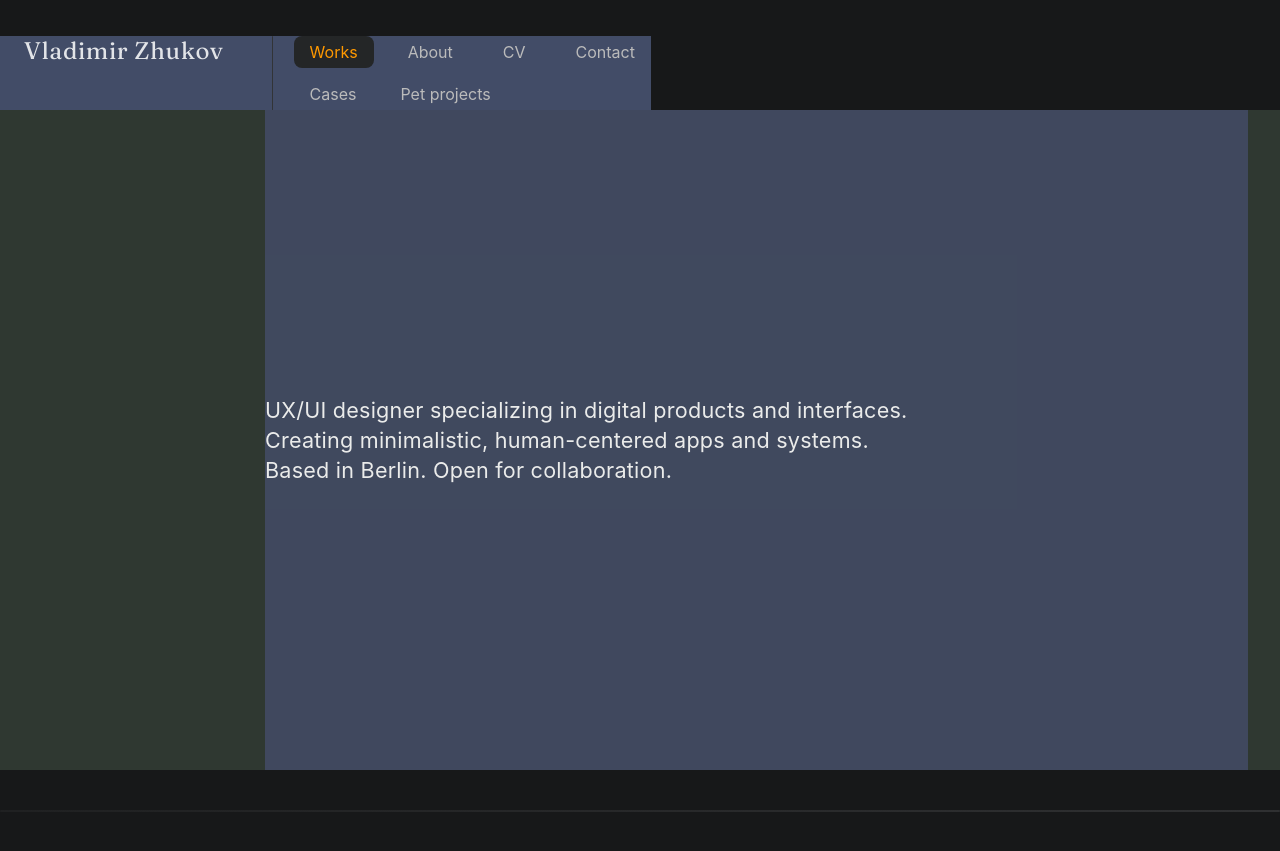
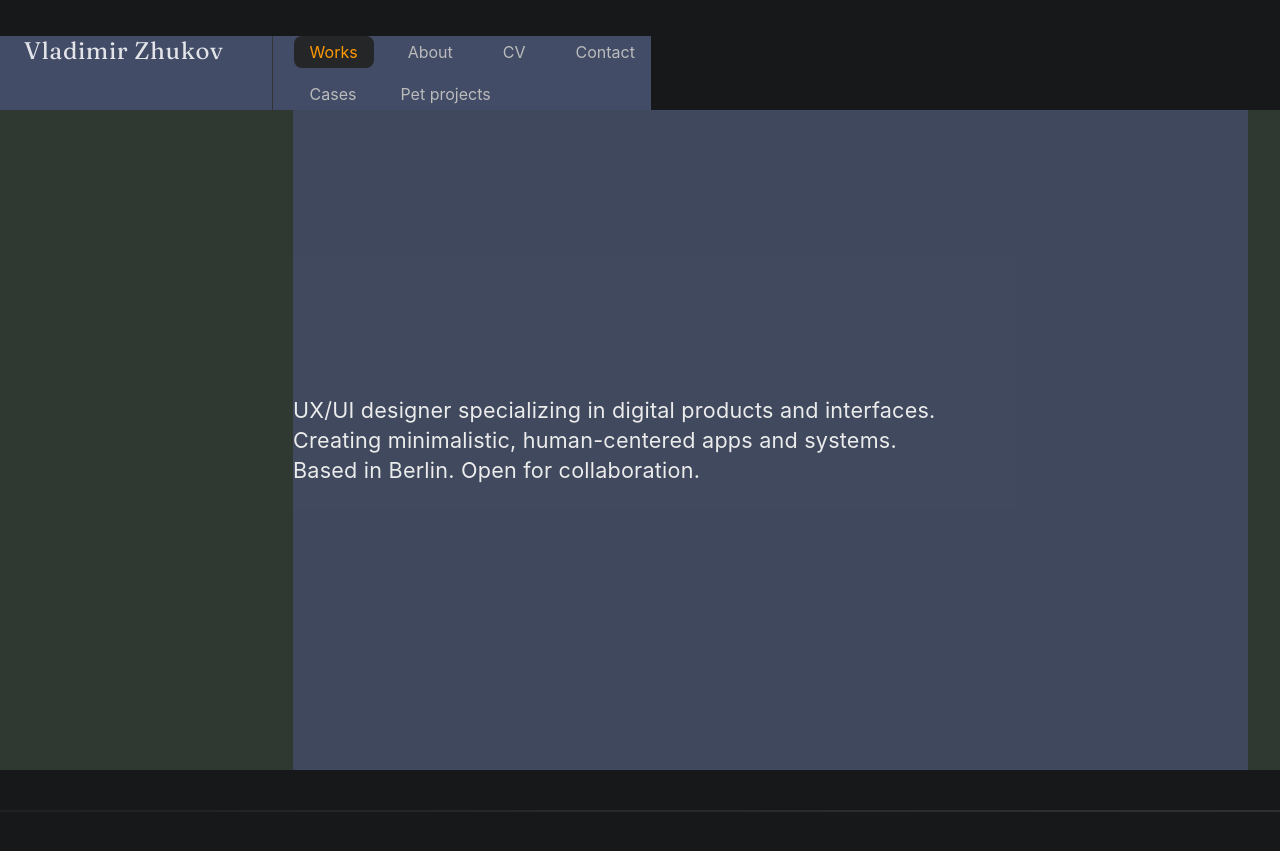
Before and after one commit to uxiscool/experience, a Jekyll site: the page built from index.md, in a window 1280 px wide. Shown: the top 851 px of the page. Built offline with Jekyll 4.4.1, drawn with Linux system fonts in a browser that asks for light colours.

Commit message:
Add files via upload

```diff
--- a/assets/css/main.css
+++ b/assets/css/main.css
@@ -123,7 +123,7 @@ main {
   width: 100%;
   background: #2f3831;
   margin-right: auto;
-  padding-left: 265px;    /* отступ слева */
+  padding-left: 293px;    /* отступ слева */
   padding-right: 32px;   /* отступ справа */
   width: 100%;
   box-sizing: border-box;
```
